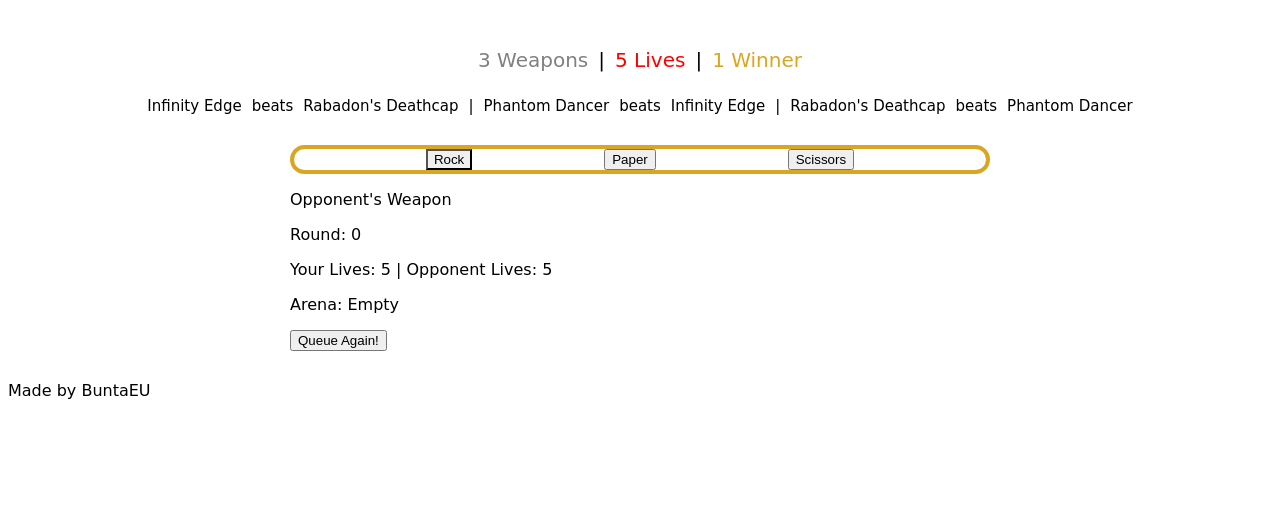
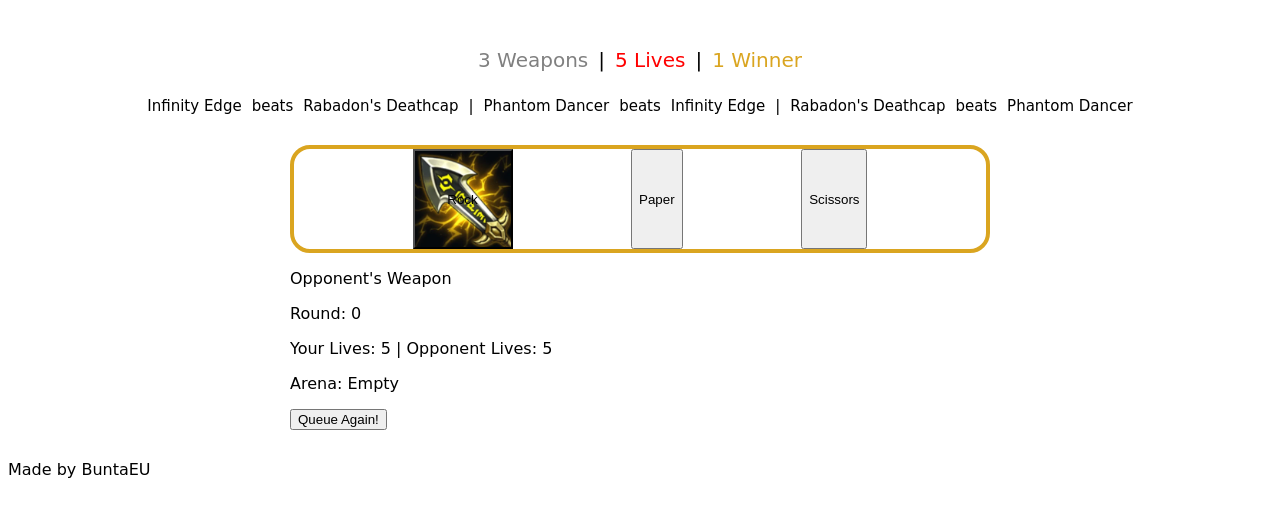
Before and after one commit to BuntaEU/RockPaperScissors, a plain HTML site: page RockPaperScissors.html in a window 1280 px wide. Shown: the part 174-690 px from the top of the page. Drawn offline with Linux system fonts and the light colour scheme; a web font is replaced by a local one.

Commit message:
Update style.css

```diff
--- a/style.css
+++ b/style.css
@@ -1,6 +1,13 @@
 body {
     font-family: 'DynaPuff', cursive;
     color:black;
+}
+
+.play.rock{
+    background:url(../RockPaperScissors/Images/InfinityEdge.jpg);
+    width: 100px;
+    height: 100px;
+    background-size:cover;
 }
 .headline{
     color: rgb(112, 69, 5);
@@ -58,7 +65,3 @@
 /* .play:focus,.play-again:focus{
     outline:none;
 } */
-.play.rock{
-    background-image:url(C:\Users\paan\Documents\GitHub\RockPaperScissors\Images\InfinityEdge.jpg) no-repeat;
-    background-size:cover;
-}
```
